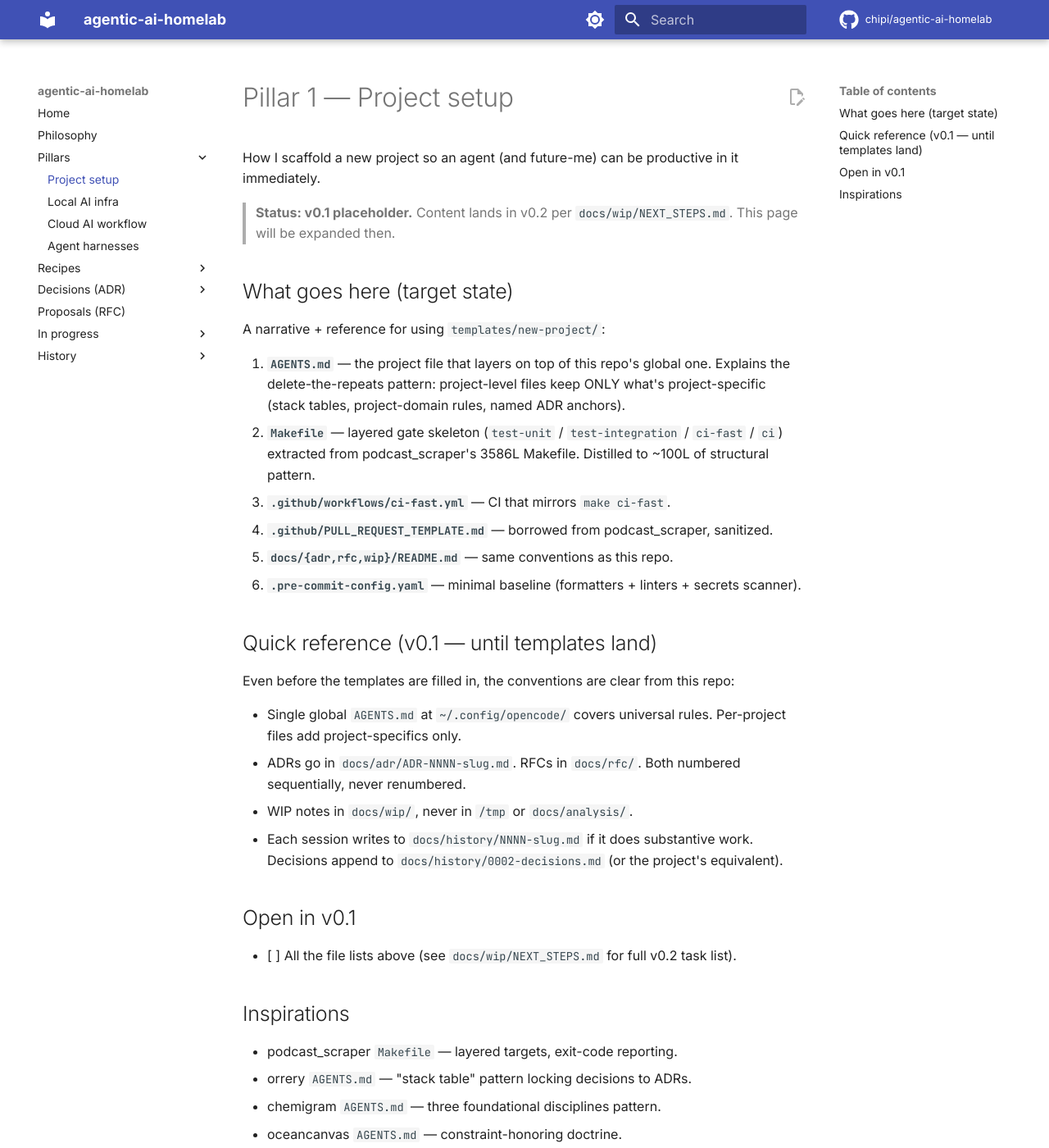
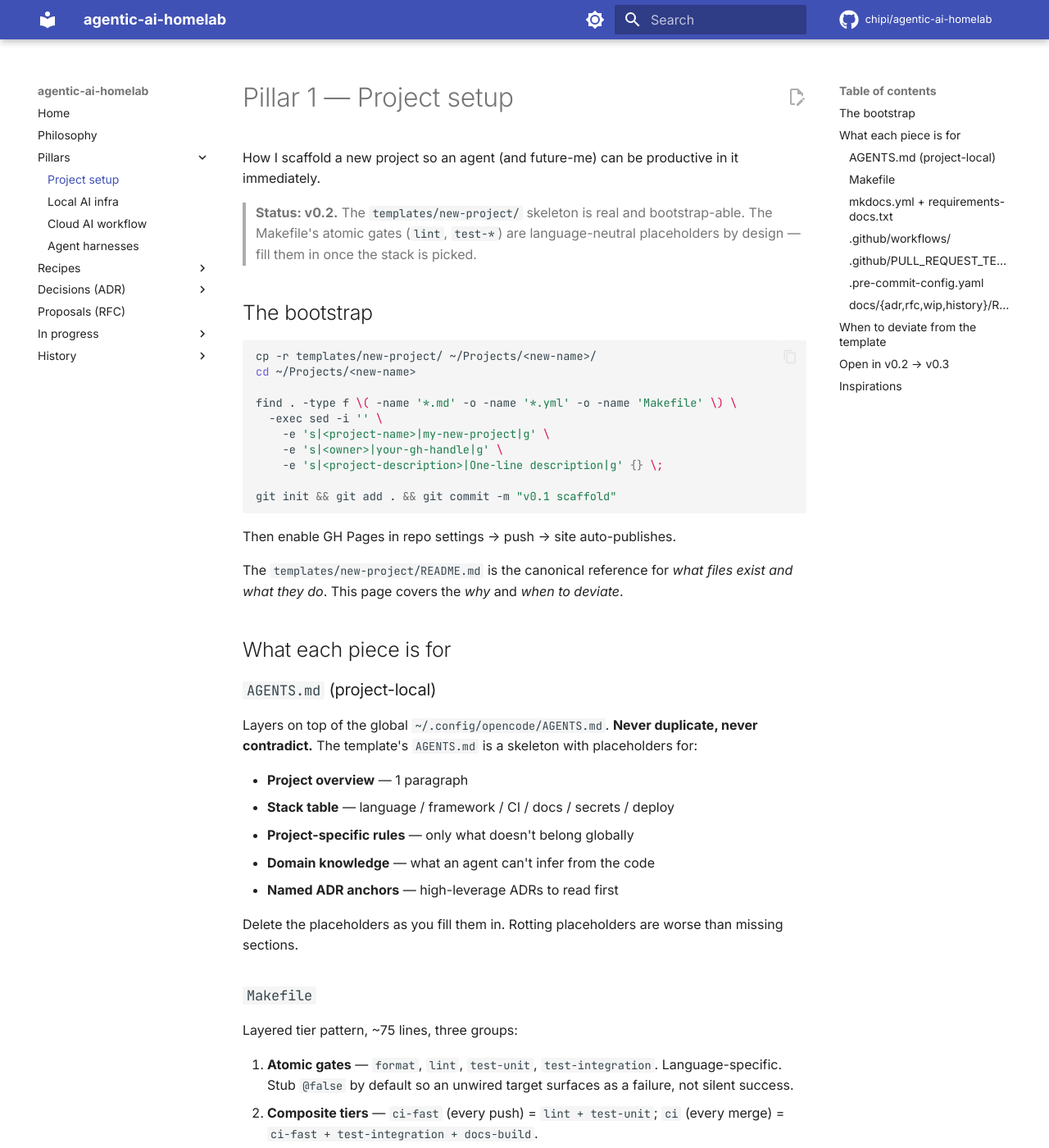
Before and after one commit to chipi/agentic-ai-homelab, an MkDocs documentation site: the page built from docs/project-setup.md, in a window 1280 px wide and 1400 px high. Shown: the whole window at 82% size. Built offline with MkDocs 1.6.1 and Material for MkDocs 9.7.7, drawn with Linux system fonts in a browser that asks for light colours; comment, search, counter and statistics services are not loaded; some of the changed text lies outside the part shown.

Commit message:
Pillar 1: bootstrap-ready templates/new-project/
cp -r templates/new-project/ ~/Projects/<new>/ now produces a working
skeleton — MkDocs Material site, layered Makefile gates, GH Pages
workflow, ci-fast skeleton, pre-commit baseline, AGENTS.md layered on
the global, and docs/{adr,rfc,wip,history}/README convention copies.

Find-and-replace substitution with three placeholders documented in the
template README — <project-name>, <owner>, <project-description>.

Atomic gates (lint/test-*) are language-neutral stubs that exit non-zero
by design — surface unwired targets as failures rather than silent
success. Composite tiers (ci-fast, ci) are pre-wired.

docs/project-setup.md (Pillar 1 narrative): placeholder → real content,
walking through what each piece is for and when to deviate.

Co-Authored-By: Claude Opus 4.7 (1M context) <noreply@anthropic.com>

````diff
--- a/docs/project-setup.md
+++ b/docs/project-setup.md
@@ -3,49 +3,134 @@
 How I scaffold a new project so an agent (and future-me) can be productive
 in it immediately.
 
-> **Status: v0.1 placeholder.** Content lands in v0.2 per
-> `docs/wip/NEXT_STEPS.md`. This page will be expanded then.
+> **Status: v0.2.** The `templates/new-project/` skeleton is real and
+> bootstrap-able. The Makefile's atomic gates (`lint`, `test-*`) are
+> language-neutral placeholders by design — fill them in once the stack
+> is picked.
 
-## What goes here (target state)
+## The bootstrap
 
-A narrative + reference for using `templates/new-project/`:
+```bash
+cp -r templates/new-project/ ~/Projects/<new-name>/
+cd ~/Projects/<new-name>
 
-1. **`AGENTS.md`** — the project file that layers on top of this repo's
-   global one. Explains the delete-the-repeats pattern: project-level
-   files keep ONLY what's project-specific (stack tables, project-domain
-   rules, named ADR anchors).
-2. **`Makefile`** — layered gate skeleton (`test-unit` /
-   `test-integration` / `ci-fast` / `ci`) extracted from podcast_scraper's
-   3586L Makefile. Distilled to ~100L of structural pattern.
-3. **`.github/workflows/ci-fast.yml`** — CI that mirrors `make ci-fast`.
-4. **`.github/PULL_REQUEST_TEMPLATE.md`** — borrowed from podcast_scraper,
-   sanitized.
-5. **`docs/{adr,rfc,wip}/README.md`** — same conventions as this repo.
-6. **`.pre-commit-config.yaml`** — minimal baseline (formatters + linters +
-   secrets scanner).
+find . -type f \( -name '*.md' -o -name '*.yml' -o -name 'Makefile' \) \
+  -exec sed -i '' \
+    -e 's|<project-name>|my-new-project|g' \
+    -e 's|<owner>|your-gh-handle|g' \
+    -e 's|<project-description>|One-line description|g' {} \;
 
-## Quick reference (v0.1 — until templates land)
+git init && git add . && git commit -m "v0.1 scaffold"
+```
 
-Even before the templates are filled in, the conventions are clear from
-this repo:
+Then enable GH Pages in repo settings → push → site auto-publishes.
 
-- Single global `AGENTS.md` at `~/.config/opencode/` covers universal
-  rules. Per-project files add project-specifics only.
-- ADRs go in `docs/adr/ADR-NNNN-slug.md`. RFCs in `docs/rfc/`. Both
-  numbered sequentially, never renumbered.
-- WIP notes in `docs/wip/`, never in `/tmp` or `docs/analysis/`.
-- Each session writes to `docs/history/NNNN-slug.md` if it does
-  substantive work. Decisions append to `docs/history/0002-decisions.md`
-  (or the project's equivalent).
+The `templates/new-project/README.md` is the canonical reference for
+*what files exist and what they do*. This page covers the *why* and
+*when to deviate*.
 
-## Open in v0.1
+## What each piece is for
 
-- [ ] All the file lists above (see `docs/wip/NEXT_STEPS.md` for full
-      v0.2 task list).
+### `AGENTS.md` (project-local)
+
+Layers on top of the global `~/.config/opencode/AGENTS.md`. **Never
+duplicate, never contradict.** The template's `AGENTS.md` is a skeleton
+with placeholders for:
+
+- **Project overview** — 1 paragraph
+- **Stack table** — language / framework / CI / docs / secrets / deploy
+- **Project-specific rules** — only what doesn't belong globally
+- **Domain knowledge** — what an agent can't infer from the code
+- **Named ADR anchors** — high-leverage ADRs to read first
+
+Delete the placeholders as you fill them in. Rotting placeholders are
+worse than missing sections.
+
+### `Makefile`
+
+Layered tier pattern, ~75 lines, three groups:
+
+1. **Atomic gates** — `format`, `lint`, `test-unit`, `test-integration`.
+   Language-specific. Stub `@false` by default so an unwired target
+   surfaces as a failure, not silent success.
+2. **Composite tiers** — `ci-fast` (every push) = `lint + test-unit`;
+   `ci` (every merge) = `ci-fast + test-integration + docs-build`.
+3. **Docs targets** — `docs-install`, `docs-serve`, `docs-build`,
+   `docs-validate`, `docs-clean`. Self-contained venv at `.venv/`.
+
+Convention: every target's last line should be unambiguous PASS/FAIL.
+Composite tiers print `<tier> PASS` on success. The global AGENTS.md #17
+codifies invoking via `make <target>; echo "MAKE_EXIT=$?"` for unattended
+runs.
+
+### `mkdocs.yml` + `requirements-docs.txt`
+
+MkDocs Material with a single hierarchical left nav (no top tabs, no
+section-headers — see [memory: feedback-mkdocs-nav]).
+
+Dependency surface intentionally tiny: just `mkdocs-material>=9.5,<10`.
+Material brings in `mkdocs` core + `pymdown-extensions`. Adding plugins
+should pass through ADR-light review (per global AGENTS.md #12).
+
+### `.github/workflows/`
+
+- `docs.yml` — push-to-main + PR-strict-build + manual dispatch. Modern
+  Pages deploy (configure-pages → upload-pages-artifact → deploy-pages).
+  PR runs build only — no deploy.
+- `ci-fast.yml` — language-neutral skeleton. The actual gates live in
+  `make ci-fast`; this workflow is just "set up language, then call
+  make". Pick a setup block (Python/Node/Go) and delete the others.
+
+### `.github/PULL_REQUEST_TEMPLATE.md`
+
+Four sections: **Summary** (why, not what), **Test plan** (mark what you
+*did*, not what you'd ideally do), **Risk / rollback** (for non-trivial
+changes — under-5-min undo is the bar), **Notes for reviewer** (optional).
+
+### `.pre-commit-config.yaml`
+
+Universal hooks always on:
+- whitespace / EOF / line endings
+- YAML / JSON / TOML syntax
+- merge-conflict markers
+- large-file guard (500KB)
+- **`gitleaks`** — accidental secret commit catcher (global AGENTS.md #29)
+
+Language hooks (ruff, prettier, gofmt) commented in — uncomment after
+stack pick.
+
+### `docs/{adr,rfc,wip,history}/README.md`
+
+Same conventions as this repo. ADRs for structural decisions, RFCs for
+proposals under review, WIP for rolling plans with promotion targets,
+history for session continuity. See each README for format.
+
+## When to deviate from the template
+
+- **Doc-only repo** — skip `ci-fast.yml` and the `test-*` Makefile
+  targets; keep `docs.yml`.
+- **Library, not application** — `test-integration` may not exist; let
+  the `ci` composite drop it.
+- **Mono-repo** — the template assumes a single root. Multi-package
+  layouts need a layered Makefile per-package + a top-level orchestrator.
+  Worth a new ADR if you hit this.
+- **No public docs** — set the GH Pages source to "Disabled" instead of
+  "GitHub Actions"; the workflow will still build (catches broken refs)
+  but won't deploy.
+
+## Open in v0.2 → v0.3
+
+See [`wip/NEXT_STEPS.md`](wip/NEXT_STEPS.md). Active items relevant to
+this pillar:
+
+- Dedupe existing project AGENTS.md files (podcast_scraper / orrery /
+  chemigram / oceancanvas) against the new global.
+- Eventually distill podcast_scraper's actual 3586L Makefile into the
+  template's atomic-gate stubs (currently `@false` placeholders).
 
 ## Inspirations
 
-- podcast_scraper `Makefile` — layered targets, exit-code reporting.
-- orrery `AGENTS.md` — "stack table" pattern locking decisions to ADRs.
-- chemigram `AGENTS.md` — three foundational disciplines pattern.
-- oceancanvas `AGENTS.md` — constraint-honoring doctrine.
+- **podcast_scraper** `Makefile` — layered targets, exit-code reporting.
+- **orrery** `AGENTS.md` — stack table pattern locking decisions to ADRs.
+- **chemigram** `AGENTS.md` — three foundational disciplines pattern.
+- **oceancanvas** `AGENTS.md` — constraint-honoring doctrine.
````
Also changed, not shown: templates/new-project/.github/PULL_REQUEST_TEMPLATE.md (added, +23 -0 lines), templates/new-project/AGENTS.md (added, +98 -0 lines), templates/new-project/README.md (+64 -24 lines), templates/new-project/docs/adr/README.md (added, +46 -0 lines), templates/new-project/docs/history/README.md (added, +40 -0 lines), templates/new-project/docs/index.md (added, +16 -0 lines), templates/new-project/docs/rfc/README.md (added, +36 -0 lines), templates/new-project/docs/wip/README.md (added, +24 -0 lines), 7 other files.
